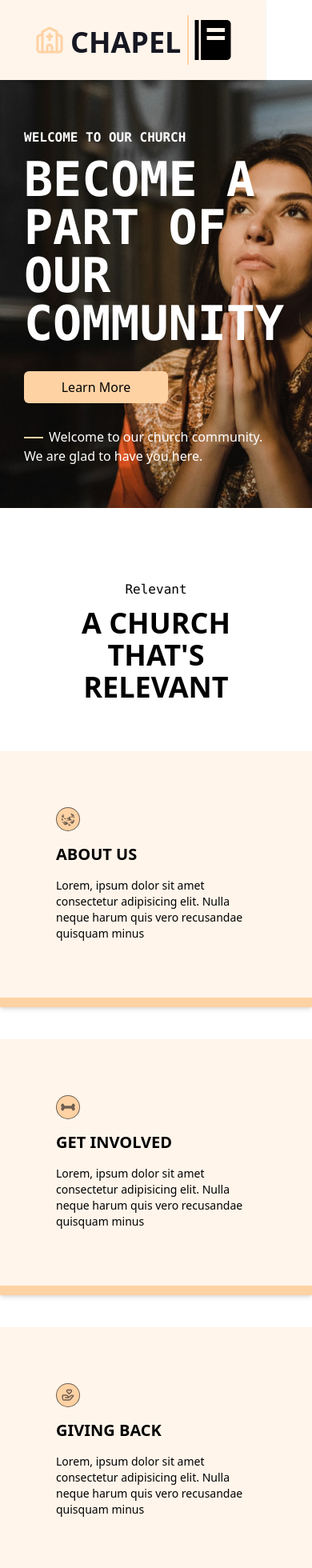
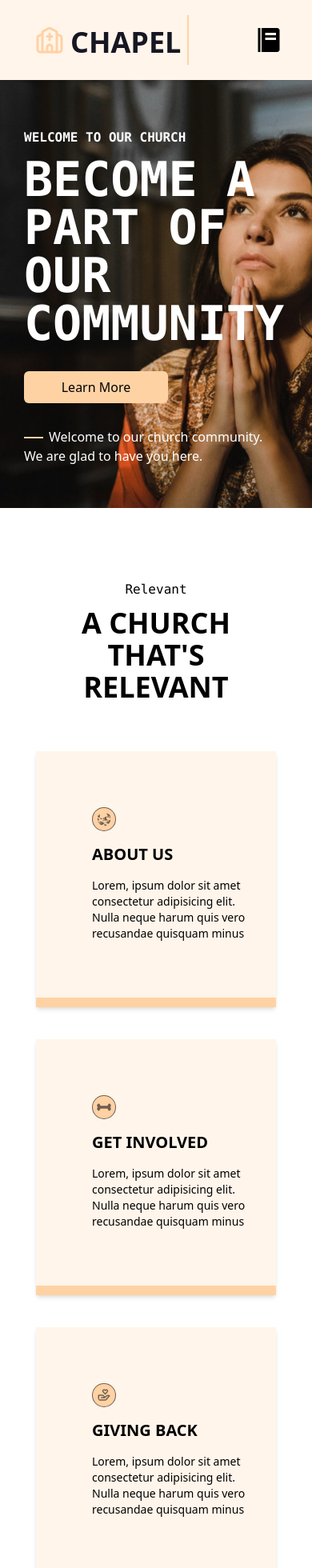
Before and after one commit to AsemaniJoshua/CHURCH_MANAGEMENT_SYSTEM, a React (Vite) app: page / in a window 390 px wide. Shown: the top 1960 px of the page at 80% size. Built offline with nearby package versions, Linux system fonts and the light colour scheme.

Commit message:
Solved Responsive issues

```diff
--- a/src/Components/Footer.jsx
+++ b/src/Components/Footer.jsx
@@ -7,7 +7,7 @@ import { LuChurch } from "react-icons/lu";
 
 function Footer() {
   return (
-    <footer className="bg-[#161722] text-white lg:p-[90px] py-[90px] px-[40px] mt-[40px] lg:flex lg:flex-row md:flex md:flex-col flex flex-col gap-[60px] lg:gap-[100px]">
+    <footer className="bg-[#161722] text-white lg:p-[90px] py-[90px] px-[40px] mt-[40px] lg:flex lg:flex-row md:flex md:flex-col flex flex-col gap-[60px] lg:gap-[100px] w-full min-w-full max-w-full">
 
         {/* Footer Division 1 */}
         <div className="flex flex-col gap-[20px] lg:order-1 md:order-1 order-1">
--- a/src/Components/Home/Benefit.jsx
+++ b/src/Components/Home/Benefit.jsx
@@ -9,7 +9,7 @@ function Benefit() {
 
 
   return (
-    <section className="my-[30px] p-[90px] bg-[#F5F5F5] flex flex-col gap-5 items-center justify-center">
+    <section className="my-[30px] p-[90px] bg-[#F5F5F5] flex flex-col gap-5 items-center justify-center w-full min-w-full max-w-full">
 
 
         <h3 className="font-medium font-mono">WATCH AND LISTEN</h3>
--- a/src/Components/Home/Blog.jsx
+++ b/src/Components/Home/Blog.jsx
@@ -3,7 +3,7 @@ import BlogCard from "../Json_Data/Blog.json";
 
 function Blog() {
   return (
-    <section className="p-[70px] my-[40px] flex flex-col gap-[20px] items-center justify-center">
+    <section className="p-[70px] my-[40px] flex flex-col gap-[20px] items-center justify-center w-full min-w-full max-w-full">
 
         <h3 className="font-medium font-mono">READ OUR BLOG</h3>
 
--- a/src/Components/Home/Hero.jsx
+++ b/src/Components/Home/Hero.jsx
@@ -5,7 +5,7 @@ function Hero() {
   return (
     <section
       style={{ backgroundImage: `url(${HeroImage})` }}
-      className="bg-cover bg-center flex flex-row lg:justify-start lg:items-start md:justify-start md:items-start text-white h-[535px] mt-[100px] justify-start items-start"
+      className="bg-cover bg-center flex flex-row lg:justify-start lg:items-start md:justify-start md:items-start text-white h-[535px] mt-[100px] justify-start items-start w-full min-w-full max-w-full"
     >
       {/* Hero Text */}
       <div className="flex flex-col lg:p-[90px] md:p-[70px] p-[50px] pl-[30px] text-left lg:gap-[20px] md:gap-[30px] gap-[10px] lg:mt-[30px] md:mt-[30px] mt-[10px] lg:w-[60%] md:w-[85%] w-[120%]">
--- a/src/Components/Home/Love.jsx
+++ b/src/Components/Home/Love.jsx
@@ -6,7 +6,7 @@ import { MdArrowRightAlt } from "react-icons/md";
 
 function Love() {
   return (
-    <section className='my-[40px] p-[70px]'>
+    <section className='my-[40px] p-[70px] w-full min-w-full max-w-full'>
 
         {/* text div */}
         <div className='flex flex-col gap-[15px] p-[10px] justify-center items-center'>
--- a/src/Components/Home/Relevant.jsx
+++ b/src/Components/Home/Relevant.jsx
@@ -4,17 +4,17 @@ import { BiDonateHeart } from "react-icons/bi";
 
 function Relevant() {
   return (
-    <section className="my-[40px] flex flex-col items-center justify-center p-[50px] gap-[10px]">
+    <section className="my-[40px] flex flex-col items-center justify-center p-[50px] gap-[10px] w-full min-w-full max-w-full">
 
         <h3 className="font-medium font-mono">Relevant</h3>
 
         <h2 className="font-bold text-4xl text-center">A CHURCH THAT'S RELEVANT</h2>
 
         {/* RelevantCards */}
-        <div className="lg:flex lg:flex-row md:flex md:flex-row md:flex-wrap flex flex-col lg:gap-[20px] md:gap-[20px] gap-[40px] items-center justify-center mt-[30px] p-[20px] max-w-[100%]">
+        <div className="lg:flex lg:flex-row md:flex md:flex-row md:flex-wrap flex flex-col lg:gap-[20px] md:gap-[20px] gap-[40px] items-center justify-center mt-[30px] p-[20px] w-full min-w-full max-w-full">
 
             {/* Card 1 */}
-            <div className="flex flex-col items-start justify-start gap-[15px] p-[70px] bg-[#FFF5EB] shadow-md hover:shadow-lg transition-shadow duration-300 border-b-[12px] border-[#FFD2A4]">
+            <div className="flex flex-col items-start justify-start gap-[15px] p-[70px] bg-[#FFF5EB] shadow-md hover:shadow-lg transition-shadow duration-300 border-b-[12px] border-[#FFD2A4] max-w-[300px] lg:max-w-[350px]">
                 {/* icon */}
                 <GiLeafSwirl className="text-3xl bg-[#FFD2A4] border rounded-full text-[#2c2828ad] p-[5px]" />
 
@@ -22,12 +22,12 @@ function Relevant() {
                 <h2 className="font-bold text-xl">ABOUT US</h2>
 
                 {/* Description */}
-                <p className="text-sm w-[250px]">Lorem, ipsum dolor sit amet consectetur adipisicing elit. Nulla neque harum quis vero recusandae quisquam minus</p>
+                <p className="text-sm w-[200px] lg:w-[250px]">Lorem, ipsum dolor sit amet consectetur adipisicing elit. Nulla neque harum quis vero recusandae quisquam minus</p>
 
             </div>
 
             {/* Card 2 */}
-            <div className="flex flex-col items-start justify-start gap-[15px] p-[70px] bg-[#FFF5EB] shadow-md hover:shadow-lg transition-shadow duration-300 border-b-[12px] border-[#FFD2A4]">
+            <div className="flex flex-col items-start justify-start gap-[15px] p-[70px] bg-[#FFF5EB] shadow-md hover:shadow-lg transition-shadow duration-300 border-b-[12px] border-[#FFD2A4] max-w-[300px] lg:max-w-[350px]">
                 {/* icon */}
                 <FaBone className="text-3xl bg-[#FFD2A4] border rounded-full text-[#2c2828ad] p-[5px]" />
 
@@ -36,13 +36,13 @@ function Relevant() {
                 <h2 className="font-bold text-xl">GET INVOLVED</h2>
 
                 {/* Description */}
-                <p className="text-sm w-[250px]">Lorem, ipsum dolor sit amet consectetur adipisicing elit. Nulla neque harum quis vero recusandae quisquam minus</p>
+                <p className="text-sm w-[200px] lg:w-[250px]">Lorem, ipsum dolor sit amet consectetur adipisicing elit. Nulla neque harum quis vero recusandae quisquam minus</p>
 
             </div>
 
 
             {/* Card 3 */}
-            <div className="flex flex-col items-start justify-start gap-[15px] p-[70px] bg-[#FFF5EB] shadow-md hover:shadow-lg transition-shadow duration-300 border-b-[12px] border-[#FFD2A4]">
+            <div className="flex flex-col items-start justify-start gap-[15px] p-[70px] bg-[#FFF5EB] shadow-md hover:shadow-lg transition-shadow duration-300 border-b-[12px] border-[#FFD2A4] max-w-[300px] lg:max-w-[350px]">
                 {/* icon */}
                 <BiDonateHeart className="text-3xl bg-[#FFD2A4] border rounded-full text-[#2c2828ad] p-[5px]" />
 
@@ -51,7 +51,7 @@ function Relevant() {
                 <h2 className="font-bold text-xl">GIVING BACK</h2>
 
                 {/* Description */}
-                <p className="text-sm w-[250px]">Lorem, ipsum dolor sit amet consectetur adipisicing elit. Nulla neque harum quis vero recusandae quisquam minus</p>
+                <p className="text-sm w-[200px] lg:w-[250px]">Lorem, ipsum dolor sit amet consectetur adipisicing elit. Nulla neque harum quis vero recusandae quisquam minus</p>
 
             </div>
 
--- a/src/Components/Home/Sermons.jsx
+++ b/src/Components/Home/Sermons.jsx
@@ -5,7 +5,7 @@ import { IoIosArrowRoundForward } from "react-icons/io";
 
 function ChurchSermons() {
     return (
-        <section className="my-[40px] flex flex-col items-center justify-center p-[50px] gap-[20px]">
+        <section className="my-[40px] flex flex-col items-center justify-center p-[50px] gap-[20px] w-full min-w-full max-w-full">
 
             <h3 className="font-medium font-mono">SERMONS</h3>
 
--- a/src/Components/Navbar.jsx
+++ b/src/Components/Navbar.jsx
@@ -41,7 +41,7 @@ function Navbar() {
     <>
 
         {/*  Header */}
-    <header className="lg:flex lg:flex-row lg:justify-around lg:items-center lg:p-9 lg:bg-[#FFF5EB] lg:shadow-sm max-h-[100px] md:flex md:flex-row md:justify-between md:items-center md:p-9 md:bg-[#FFF5EB] md:shadow-sm flex flex-row justify-between items-center p-9 bg-[#FFF5EB] shadow-sm fixed top-0 left-0 z-100 max-w-[100%]">
+    <header className="lg:flex lg:flex-row lg:justify-around lg:items-center lg:p-9 lg:bg-[#FFF5EB] lg:shadow-sm max-h-[100px] md:flex md:flex-row md:justify-between md:items-center md:p-9 md:bg-[#FFF5EB] md:shadow-sm flex flex-row justify-between items-center p-9 bg-[#FFF5EB] shadow-sm fixed top-0 left-0 z-100 max-w-full w-full min-w-full">
 
         {/* Logo */}
         <div className="lg:flex lg:flex-row lg:justify-center lg:items-center lg:gap-2 lg:p-9 lg:border-r-2 lg:border-[#FFD2A4] lg:max-h-[100px] md:flex md:flex-row md:justify-center md:items-center md:gap-2 md:p-9 md:border-r-2 md:border-[#FFD2A4] md:max-h-[100px] flex flex-row justify-center items-center gap-2 p-2 border-r-2 border-[#FFD2A4] max-h-[100px]">
@@ -67,7 +67,7 @@ function Navbar() {
         </div>
 
         {/* Hamburger Menu */}
-        <BiSolidFoodMenu className="text-6xl cursor-pointer lg:hidden hamburger-menu" onClick={() => setIsOpen(true)} />
+        <BiSolidFoodMenu className="text-4xl cursor-pointer lg:hidden hamburger-menu" onClick={() => setIsOpen(true)} />
 
     </header>
 
```
Also changed, not shown: src/Components/Home/Serve.jsx (+25 -20 lines).
